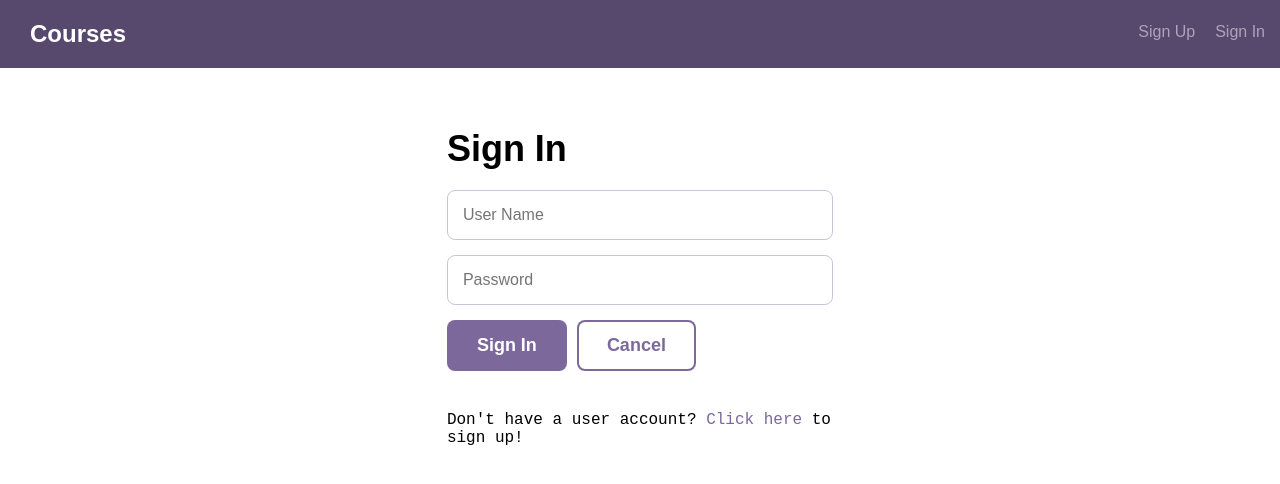
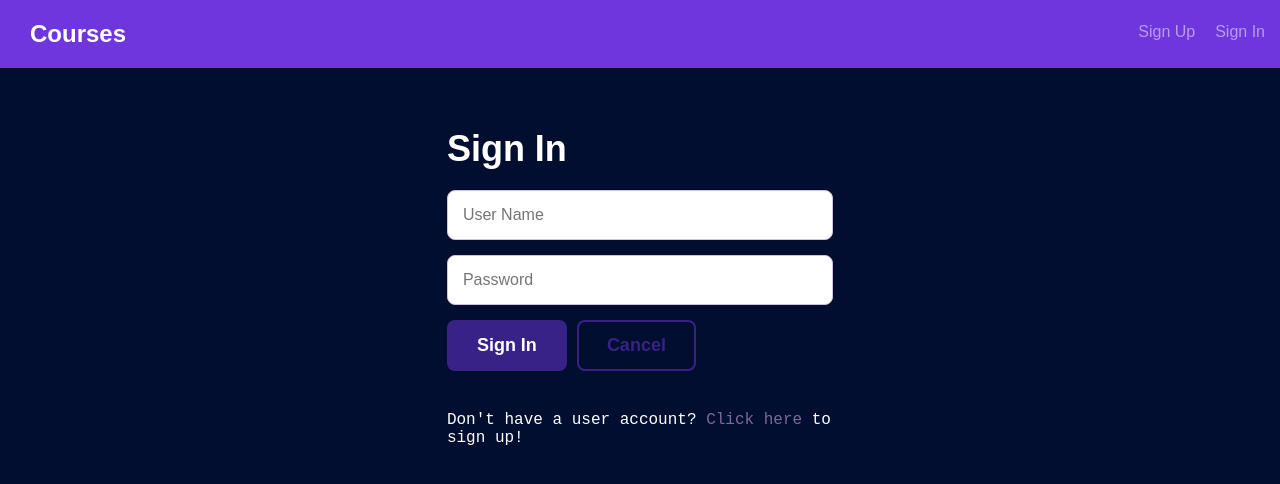
Before and after one commit to jimmikedave/Full-Stack-App-with-React-and-a-REST-API, a React (Create React App) app in the folder client/: page /signin in a window 1280 px wide. Shown: the top 484 px of the page. Built offline with nearby package versions, Linux system fonts and the light colour scheme.

Commit message:
Update global.css

```diff
--- a/client/src/styles/global.css
+++ b/client/src/styles/global.css
@@ -202,12 +202,12 @@ svg {
 /* line 5, ../sass/global.sass */
 body {
   font-family: "Work Sans", sans-serif;
-  background: #fff;
+  background: rgb(1, 14, 48);
 }
 
 /* line 13, ../sass/global.sass */
 .header {
-  background: #57496e;
+  background: #7036dd;
   padding: 20px 0;
   margin-bottom: 30px;
 }
@@ -255,8 +255,8 @@ body {
 
 /* line 44, ../sass/global.sass */
 .actions--bar {
-  border-bottom: 1px solid #d5f9fe;
-  background: #f8feff;
+  border-bottom: 1px solid #12c5c5b4;
+  background: #12c5c5b4;
   padding: 20px 0;
   margin-top: -30px;
 }
@@ -309,6 +309,7 @@ p {
   float: left;
   padding: 0 15px;
   box-sizing: border-box;
+
 }
 /* line 78, ../sass/global.sass */
 .grid-25 {
@@ -317,6 +318,7 @@ p {
 /* line 81, ../sass/global.sass */
 .grid-33 {
   width: 33.3%;
+
 }
 /* line 84, ../sass/global.sass */
 .grid-66 {
@@ -339,7 +341,7 @@ p {
 
 /* line 102, ../sass/global.sass */
 .course--module {
-  background: #7c689b;
+  background: #7036dd;
   border-radius: 8px;
   padding: 30px;
   margin-bottom: 30px;
@@ -347,6 +349,7 @@ p {
   display: block;
   position: relative;
   box-sizing: border-box;
+  box-shadow: 10px 10px #12c5c5b4;
 }
 /* line 2, ../sass/mixins.sass */
 .course--module:before, .course--module:after {
@@ -434,7 +437,7 @@ p {
 .course--header .course--title {
   font-size: 48px;
   margin-bottom: 15px;
-  color: #332a40;
+  color: #fdfbff;
 }
 /* line 171, ../sass/global.sass */
 .course--header p {
@@ -460,7 +463,7 @@ p {
 .course--description p {
   font-size: 16px;
   line-height: 1.8;
-  color: #444;
+  color: rgb(255, 255, 255);
 }
 /* line 195, ../sass/global.sass */
 .course--description ol,
@@ -542,7 +545,7 @@ p {
 .course--stats--list h4 {
   font-family: "Cousine";
   font-weight: 100;
-  color: #999;
+  color: rgb(255, 255, 255);
   font-size: 14px;
   padding: 0 0 10px;
   margin-bottom: 10px;
@@ -553,6 +556,11 @@ p {
   overflow: hidden;
   white-space: nowrap;
 }
+
+.white-text {
+  color: white;
+}
+
 /* line 300, ../sass/global.sass */
 .course--stats--list h3 {
   font-family: "Work Sans", sans-serif;
@@ -678,7 +686,7 @@ input:focus {
 
 /* line 507, ../sass/global.sass */
 .button {
-  background: #7c689b;
+  background: #7036dd81;
   color: #fff;
   font-family: "Work Sans", sans-serif;
   font-size: 18px;
@@ -701,14 +709,14 @@ input:focus {
 }
 /* line 522, ../sass/global.sass */
 .button:not(.button-secondary):hover {
-  background: #63537d;
+  background: #7036dd;
 }
 
 /* line 525, ../sass/global.sass */
 .button-secondary {
-  color: #7c689b;
+  color: #7036dd81;
   background: none;
-  box-shadow: 0 0 0 2px #7c689b inset;
+  box-shadow: 0 0 0 2px #7036dd81 inset;
   -webkit-transition: box-shadow 0.2s, color 0.2s;
   -moz-transition: box-shadow 0.2s, color 0.2s;
   -ms-transition: box-shadow 0.2s, color 0.2s;
@@ -717,8 +725,8 @@ input:focus {
 }
 /* line 530, ../sass/global.sass */
 .button-secondary:hover {
-  color: #63537d;
-  box-shadow: 0 0 0 2px #63537d inset;
+  color: #7036dd;
+  box-shadow: 0 0 0 2px #7036dd inset;
 }
 
 /* adds additional padding to the bottom of an element */
```
